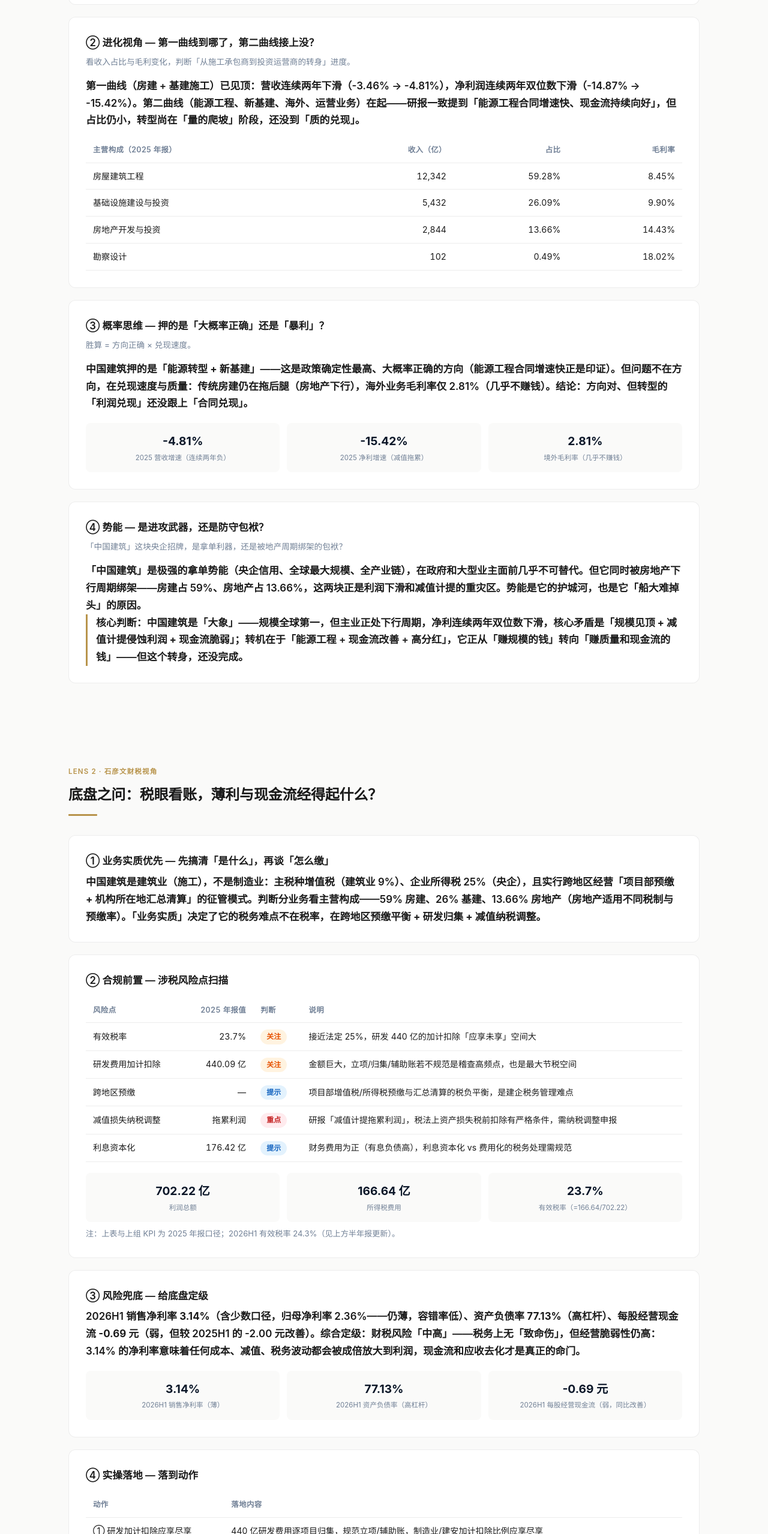
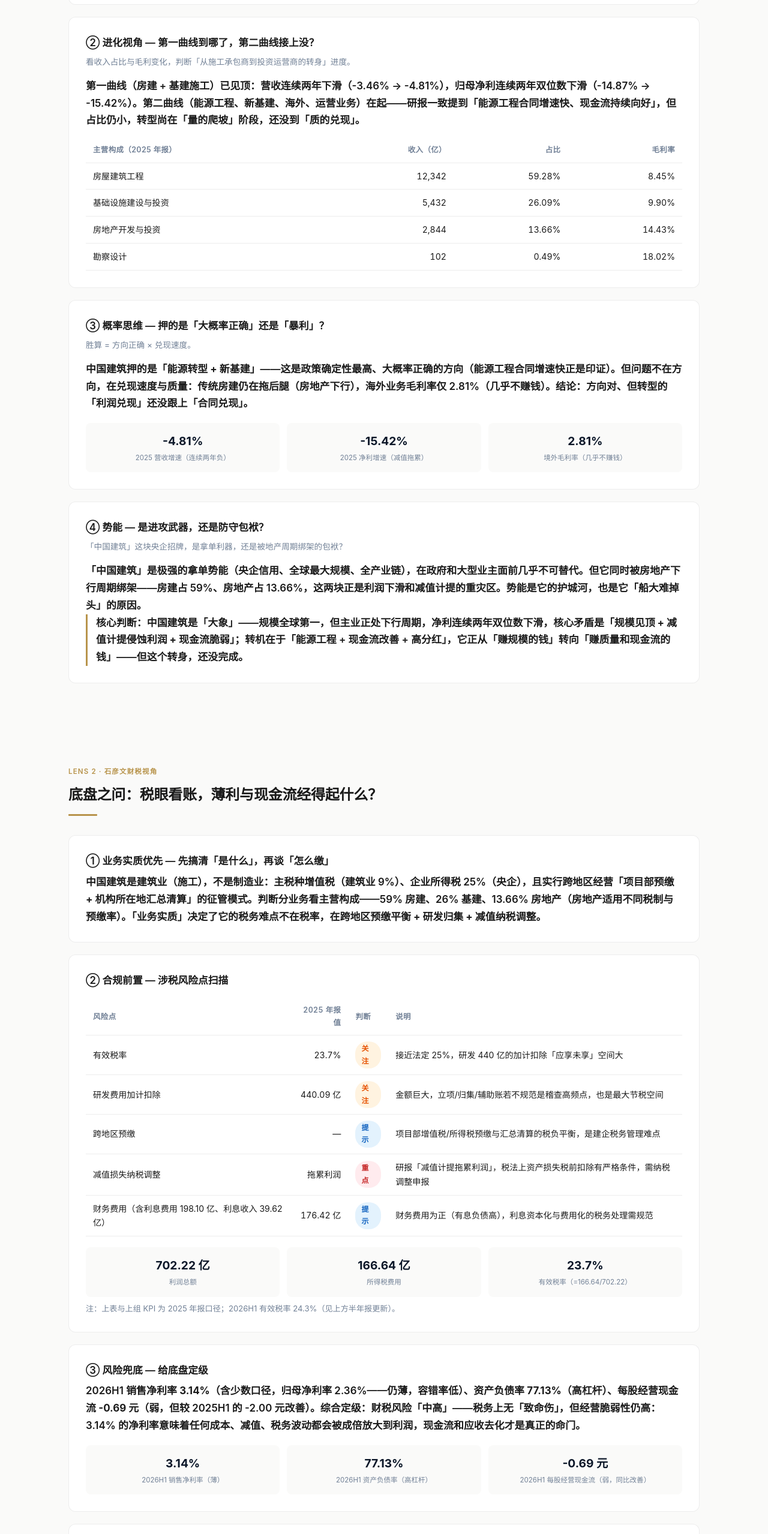
Before and after one commit to Vane1981-2011/zhixi-cscec, a plain HTML site: page index.html in a window 1280 px wide. Shown: the part 1243-3800 px from the top of the page at 60% size. Drawn offline with Linux system fonts and the light colour scheme.

Commit message:
fix: 中国建筑报告修正归母口径、财务费用与现金流单位表述

```diff
--- a/index.html
+++ b/index.html
@@ -127,7 +127,7 @@
     <div class="card">
       <h3>② 进化视角 — 第一曲线到哪了，第二曲线接上没？</h3>
       <div class="q">看收入占比与毛利变化，判断「从施工承包商到投资运营商的转身」进度。</div>
-      <p class="verdict">第一曲线（房建 + 基建施工）已<strong>见顶</strong>：营收连续两年下滑（-3.46% → -4.81%），净利润连续两年双位数下滑（-14.87% → -15.42%）。第二曲线（<strong>能源工程、新基建、海外、运营业务</strong>）在起——研报一致提到「能源工程合同增速快、现金流持续向好」，但占比仍小，转型尚在「量的爬坡」阶段，还没到「质的兑现」。</p>
+      <p class="verdict">第一曲线（房建 + 基建施工）已<strong>见顶</strong>：营收连续两年下滑（-3.46% → -4.81%），归母净利连续两年双位数下滑（-14.87% → -15.42%）。第二曲线（<strong>能源工程、新基建、海外、运营业务</strong>）在起——研报一致提到「能源工程合同增速快、现金流持续向好」，但占比仍小，转型尚在「量的爬坡」阶段，还没到「质的兑现」。</p>
       <table>
         <tr><th>主营构成（2025 年报）</th><th class="num">收入（亿）</th><th class="num">占比</th><th class="num">毛利率</th></tr>
         <tr><td>房屋建筑工程</td><td class="num">12,342</td><td class="num">59.28%</td><td class="num">8.45%</td></tr>
@@ -178,7 +178,7 @@
         <tr><td>研发费用加计扣除</td><td class="num">440.09 亿</td><td><span class="pill amber">关注</span></td><td>金额巨大，立项/归集/辅助账若不规范是稽查高频点，也是最大节税空间</td></tr>
         <tr><td>跨地区预缴</td><td class="num">—</td><td><span class="pill blue">提示</span></td><td>项目部增值税/所得税预缴与汇总清算的税负平衡，是建企税务管理难点</td></tr>
         <tr><td>减值损失纳税调整</td><td class="num">拖累利润</td><td><span class="pill red">重点</span></td><td>研报「减值计提拖累利润」，税法上资产损失税前扣除有严格条件，需纳税调整申报</td></tr>
-        <tr><td>利息资本化</td><td class="num">176.42 亿</td><td><span class="pill blue">提示</span></td><td>财务费用为正（有息负债高），利息资本化 vs 费用化的税务处理需规范</td></tr>
+        <tr><td>财务费用（含利息费用 198.10 亿、利息收入 39.62 亿）</td><td class="num">176.42 亿</td><td><span class="pill blue">提示</span></td><td>财务费用为正（有息负债高），利息资本化与费用化的税务处理需规范</td></tr>
       </table>
       <div class="kpi-grid">
         <div class="kpi"><div class="v">702.22 亿</div><div class="l">利润总额</div></div>
@@ -224,7 +224,7 @@
       <div class="q">建安/工程 + 房地产 对号入座：收入确认(完工百分比) / 合同资产 / 减值 / 表外负债。</div>
       <table>
         <tr><th>信号</th><th class="num">当前值</th><th>判定</th></tr>
-        <tr><td>现金流 / 净利</td><td class="num">0.50 元/股（Q1 -1.86）</td><td><span class="pill red">高危</span> 利润缺现金支撑</td></tr>
+        <tr><td>经营现金流 / 归母净利</td><td class="num">0.53x（2025）；2026Q1 每股经营现金流 -1.86 元</td><td><span class="pill red">高危</span> 利润缺现金支撑</td></tr>
         <tr><td>减值计提</td><td class="num">研报「拖累利润」</td><td><span class="pill red">高危</span> 应收/合同资产减值</td></tr>
         <tr><td>毛利率</td><td class="num">9.90%（极薄）</td><td><span class="pill amber">关注</span> 容错率极低</td></tr>
         <tr><td>资产负债率</td><td class="num">76.90%（高杠杆）</td><td><span class="pill amber">关注</span> 表外负债风险</td></tr>
```
